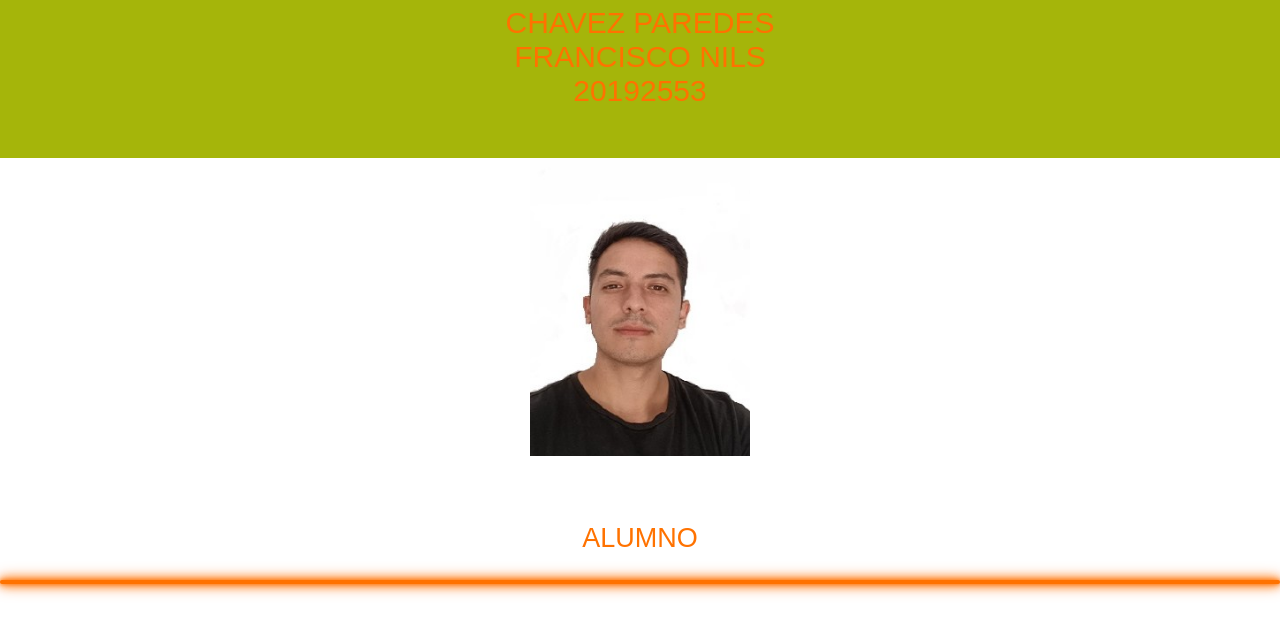
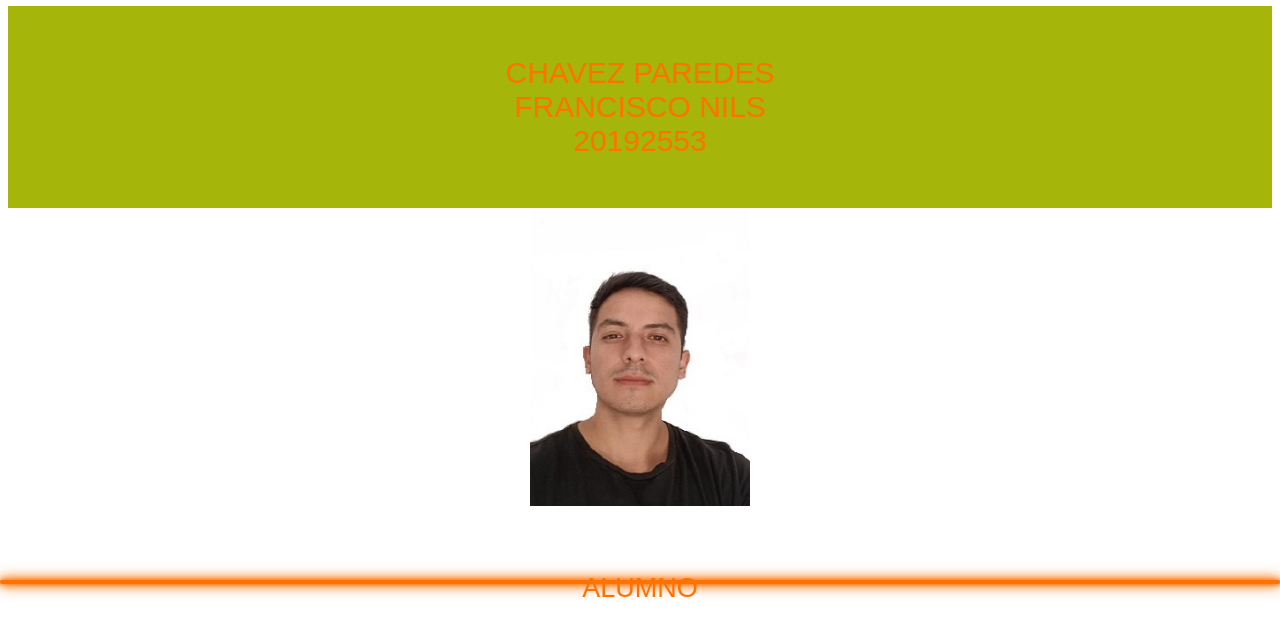
Before and after one commit to Nils-Chavez/carnet, a plain HTML site: page index.html in a window 1280 px wide. Shown: the part 220-850 px from the top of the page. Before the commit the page ends 800 px from the top, so only its background shows below. Drawn offline with Linux system fonts and the light colour scheme.

Commit message:
Update style.css

```diff
--- a/style.css
+++ b/style.css
@@ -50,9 +50,9 @@ body {
 }
 html, body {
   height: 100%;
-  overflow: hidden;
+  overflow: scroll;
 }
 body {
-  margin: 0;
+  margin: 60;
   overflow: hidden; /* Oculta scroll vertical y horizontal */
 }
```
